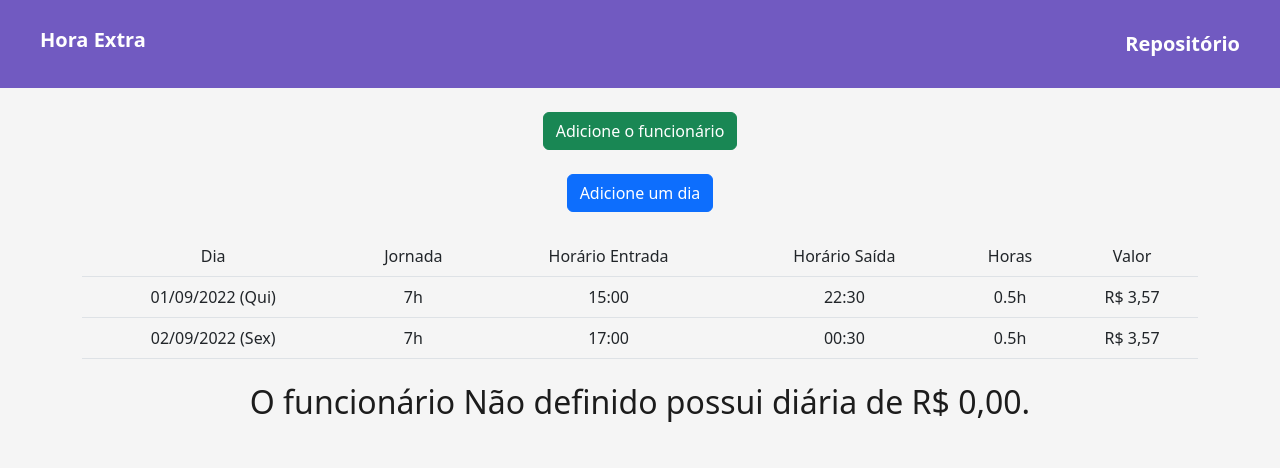
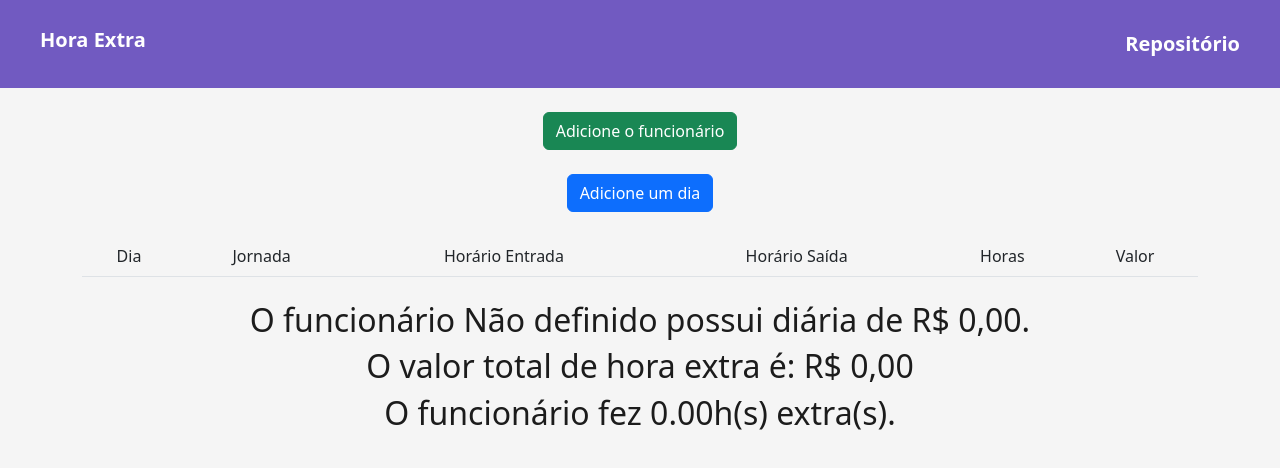
Before and after one commit to luiz-tm/calculadora-hora-extra, a React (Vite) app: page / in a window 1280 px wide. Shown: the top 468 px of the page. Built offline with nearby package versions, Linux system fonts and the light colour scheme.

Commit message:
finalizado sistema

```diff
--- a/src/components/Button/Button.jsx
+++ b/src/components/Button/Button.jsx
@@ -1,72 +1,37 @@
 import * as Dialog from '@radix-ui/react-dialog'
 import './Button.css'
 import { useState } from 'react'
+import days from '../../data/days'
 
 export default function Button() {
 
     const [func, setFunc] = useState()
     const [diaria, setDiaria] = useState()
 
-    const [AddDia, setAddDia] = useState()
-    const [AddDiaria, setAddDiaria] = useState()
-    const [AddEntrada, setAddEntrada] = useState()
-    const [AddSaida, setAddSaida] = useState()
+    const [day, setDay] = useState()
+    const [hours, setHours] = useState()
+    const [entryTime, setEntryTime] = useState()
+    const [exitTime, setExitTime] = useState()
 
-
-    console.log(diaria)
-
-    const quandoMudarNome = (e) => {
-        setFunc(e.target.value)
+    const saveUser = () => {
+        localStorage.setItem('funcionario', func);
+        localStorage.setItem('diaria', diaria);
+        alert('Funcionário salvo com sucesso!')
     }
 
-    const quandoMudarDiaria = (e) => {
-        setDiaria(+e.target.value)
-    }
+    const saveDay = (e) => {
 
+        days.push({
+            day,
+            hours,
+            entryTime,
+            exitTime
+        })
 
-    const AddQuandoMudarDiaria = (e) => {
-        setAddDiaria(+e.target.value)
-    }
+        localStorage.setItem('days', JSON.stringify(days))
 
-    const AddQuandoMudarDia = (e) => {
-        setAddDia(e.target.value)
-    }
+        alert('Dia salvo com sucesso!')
 
-    const AddQuandoMudarHorarioEntrada = (e) => {
-        setAddEntrada(e.target.value);
-    }
-
-    const AddQuandoMudarHorarioSaida = (e) => {
-        setAddSaida(e.target.value);
-    }
-
-
-    const saveUser = () => {
-        try {
-            localStorage.setItem('nome', func ? func : 'Não definido');
-            localStorage.setItem('diaria', diaria)
-
-            alert('Funcionário adicionado com sucesso.')
-        }
-        catch(e) {
-            alert('Não consegui salvar.')
-        }
-    }
-
-    const saveDay = () => {
-        try {
-            const array = [
-                {
-                    dia: AddDia,
-                    diaria: AddDiaria,
-                    entrada: AddEntrada,
-                    saida: AddSaida
-                }
-            ]
-            localStorage.setItem('dias', JSON.stringify(array))
-        } catch(e) {
-
-        }
     }
 
     return (
@@ -81,8 +46,12 @@ export default function Button() {
                             <Dialog.Title className="mb-4 DialogTitle">Adicione o funcionário</Dialog.Title>
                             <p>Digite o nome do funcionário abaixo</p>
                             <form action="/" onSubmit={saveUser}>
-                                <input value={func} onChange={quandoMudarNome} placeholder="Digite o nome do funcionário" autoComplete="off" type="text" />
-                                <input value={diaria} onChange={quandoMudarDiaria} placeholder="Digite a diária do funcionário" autoComplete="off" type="text" />
+                                <input value={func} onChange={(e) => {
+                                    setFunc(e.target.value)
+                                }} placeholder="Digite o nome do funcionário" autoComplete="off" type="text" />
+                                <input value={diaria} onChange={(e) => {
+                                    setDiaria(+e.target.value)
+                                }} placeholder="Digite a diária do funcionário" autoComplete="off" type="text" />
                                 <div className="buttons mt-4">
                                     <Dialog.Close className="DialogClose">Cancelar</Dialog.Close>
                                     <button>Salvar</button>
@@ -104,16 +73,24 @@ export default function Button() {
                                 <p>Complete as informações para adicionar um dia</p>
 
                                 <p>Selecione o dia</p>
-                                <input onChange={AddQuandoMudarDia} placeholder="Dia" autoComplete="off" type="date" />
+                                <input onChange={(e) => {
+                                    setDay(e.target.value)
+                                }} placeholder="Dia" autoComplete="off" type="date" />
 
                                 <p>Quantas horas o funcionário trabalha por dia?</p>
-                                <input onChange={AddQuandoMudarDiaria} placeholder="Horas" autoComplete="off" type="number" />
+                                <input onChange={(e) => {
+                                    setHours(+e.target.value)
+                                }} placeholder="Horas" autoComplete="off" type="number" />
 
                                 <p>Horário de entrada</p>
-                                <input onChange={AddQuandoMudarHorarioEntrada} placeholder="Horas" autoComplete="off" type="time" />
+                                <input onChange={(e) => {
+                                    setEntryTime(e.target.value)
+                                }} placeholder="Horas" autoComplete="off" type="time" />
 
                                 <p>Horário de saída</p>
-                                <input onChange={AddQuandoMudarHorarioSaida} placeholder="Horas" autoComplete="off" type="time" />
+                                <input onChange={(e) => {
+                                    setExitTime(e.target.value)
+                                }} placeholder="Horas" autoComplete="off" type="time" />
 
                                 <div className="buttons mt-4">
                                     <Dialog.Close className="DialogClose">Cancelar</Dialog.Close>
--- a/src/components/Resultado/Resultado.jsx
+++ b/src/components/Resultado/Resultado.jsx
@@ -1,10 +1,46 @@
+import days from "../../data/days"
+
 export default function Resultado(props) {
-    const nome = localStorage.getItem('nome')
+    const nome = localStorage.getItem('funcionario')
     const diaria = localStorage.getItem('diaria')
+
+    const getHoraExtra = (day) => {
+        const entryTime = day.entryTime;
+        const exitTime = day.exitTime;
+        const hours = day.hours;
+
+        const timestampEntryTime = new Date(`${day.day}T${entryTime}:00`).getTime()
+        const timestampExitTime = new Date(`${day.day}T${exitTime}:00`).getTime()
+
+        return (((timestampExitTime-timestampEntryTime) / 1000 / 60 / 60) - hours)
+    }
+
+    const getValorHoraExtra = (day) => {
+        const diaria = Number(localStorage.getItem('diaria'))
+        return getHoraExtra(day) * ( diaria / day.hours )
+    }
+
+    const getFullValue = () => {
+        let acc = 0;
+        days.map((day) => {
+            acc += getValorHoraExtra(day)
+        })
+        return acc.toFixed(2);
+    }
+
+    const getFullHours = () => {
+        let acc = 0;
+        days.map((day) => {
+            acc += getHoraExtra(day)
+        })
+        return acc.toFixed(2);
+    }
 
     return (
         <div className="mt-4">
             <h2>O funcionário {nome ? nome : 'Não definido'} possui diária de R$ {diaria ? diaria : 0},00.</h2>
+            <h2>O valor total de hora extra é: R$ {getFullValue().replace('.', ',')}</h2>
+            <h2>O funcionário fez {getFullHours()}h(s) extra(s).</h2>
         </div>
     )
 }
--- a/src/components/Table/Table.jsx
+++ b/src/components/Table/Table.jsx
@@ -1,6 +1,23 @@
 import './Table.css'
+import days from '../../data/days'
 
 export default function Table() {
+    const getHoraExtra = (day) => {
+        const entryTime = day.entryTime;
+        const exitTime = day.exitTime;
+        const hours = day.hours;
+
+        const timestampEntryTime = new Date(`${day.day}T${entryTime}:00`).getTime()
+        const timestampExitTime = new Date(`${day.day}T${exitTime}:00`).getTime()
+
+        return (((timestampExitTime-timestampEntryTime) / 1000 / 60 / 60) - hours)
+    }
+
+    const getValorHoraExtra = (day) => {
+        const diaria = Number(localStorage.getItem('diaria'))
+        return getHoraExtra(day) * ( diaria / day.hours )
+    }
+
     return (
         <table className="table mt-4">
             <tbody>
@@ -12,22 +29,20 @@ export default function Table() {
                     <td>Horas</td>
                     <td>Valor</td>
                 </tr>
-                <tr>
-                    <td>01/09/2022 (Qui)</td>
-                    <td>7h</td>
-                    <td>15:00</td>
-                    <td>22:30</td>
-                    <td>0.5h</td>
-                    <td>R$ 3,57</td>
-                </tr>
-                <tr>
-                    <td>02/09/2022 (Sex)</td>
-                    <td>7h</td>
-                    <td>17:00</td>
-                    <td>00:30</td>
-                    <td>0.5h</td>
-                    <td>R$ 3,57</td>
-                </tr>
+                {
+                days.map((day) => {
+                    return (
+                        <tr key={day.day}>
+                            <td>{day.day}</td>
+                            <td>{day.hours}h</td>
+                            <td>{day.entryTime}</td>
+                            <td>{day.exitTime}</td>
+                            <td>{getHoraExtra(day).toFixed(2)}</td>
+                            <td>R$ {getValorHoraExtra(day).toFixed(2)}</td>
+                        </tr>
+                    )
+                })
+                }
             </tbody>
         </table>
     )
--- /dev/null
+++ b/src/data/days.js
@@ -0,0 +1 @@
+export default JSON.parse(localStorage.getItem('days')) ? JSON.parse(localStorage.getItem('days')) : []
--- a/src/utils/convertTimestamp.js
+++ b/src/utils/convertTimestamp.js
@@ -18,3 +18,7 @@ console.log(`O valor a receber é de: R$ ${getValorHoraExtra(getHoraExtra(horari
     .toLocaleString()
     .replace('.', ',')}
 `)
+
+export default function convertTimestamp() {
+    return
+}
```
